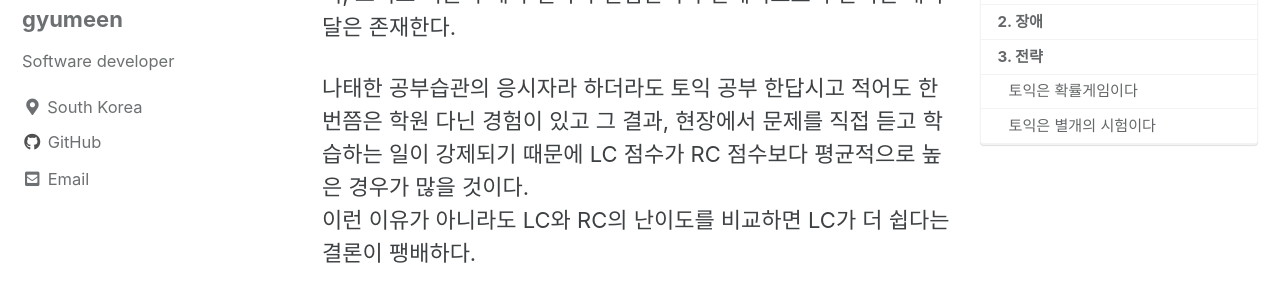
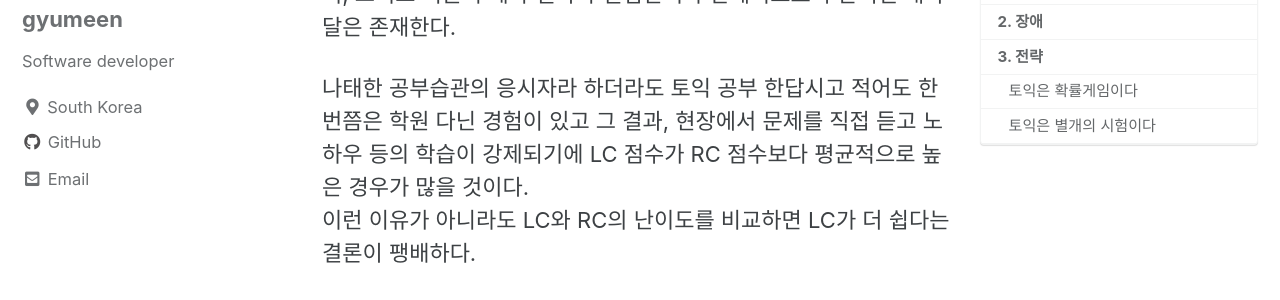
Before and after one commit to gyumeen/gyumeen.github.io, a Jekyll site: the page built from _posts/2021/Challenge/TOEIC/2021-04-01-[Toeic]1.md, in a window 1280 px wide and 900 px high, scrolled down 798 px. Shown: the part 185-485 px from the top of the window. Built offline with Jekyll 4.4.1, drawn with Linux system fonts in a browser that asks for light colours; cached includes are drawn as plain includes; comment, search, counter and statistics services are not loaded.

Commit message:
Update 2021-04-01-[Toeic]1.md

```diff
--- a/_posts/2021/Challenge/TOEIC/2021-04-01-[Toeic]1.md
+++ b/_posts/2021/Challenge/TOEIC/2021-04-01-[Toeic]1.md
@@ -31,7 +31,7 @@ LC의 경우, 495점 만점에 470점을 획득하였으니, 듣기 100문제
 토익 시험의 경우, 대박 달은 경험상 확실히 있다는 걸 확인했다.
 대박 달의 기준은 당연히 출제 문제가 해당 시점의 본인이 친숙한 단어와 숙어, 그리고 지문 주제와 얼마나 밀접한지와 관계되므로 주관적인 대박 달은 존재한다.
 
-나태한 공부습관의 응시자라 하더라도 토익 공부 한답시고 적어도 한 번쯤은 학원 다닌 경험이 있고 그 결과, 현장에서 문제를 직접 듣고 학습하는 일이 강제되기 때문에 LC 점수가 RC 점수보다 평균적으로 높은 경우가 많을 것이다.
+나태한 공부습관의 응시자라 하더라도 토익 공부 한답시고 적어도 한 번쯤은 학원 다닌 경험이 있고 그 결과, 현장에서 문제를 직접 듣고 노하우 등의 학습이 강제되기에 LC 점수가 RC 점수보다 평균적으로 높은 경우가 많을 것이다.
 이런 이유가 아니라도 LC와 RC의 난이도를 비교하면 LC가 더 쉽다는 결론이 팽배하다.
 
 
```
